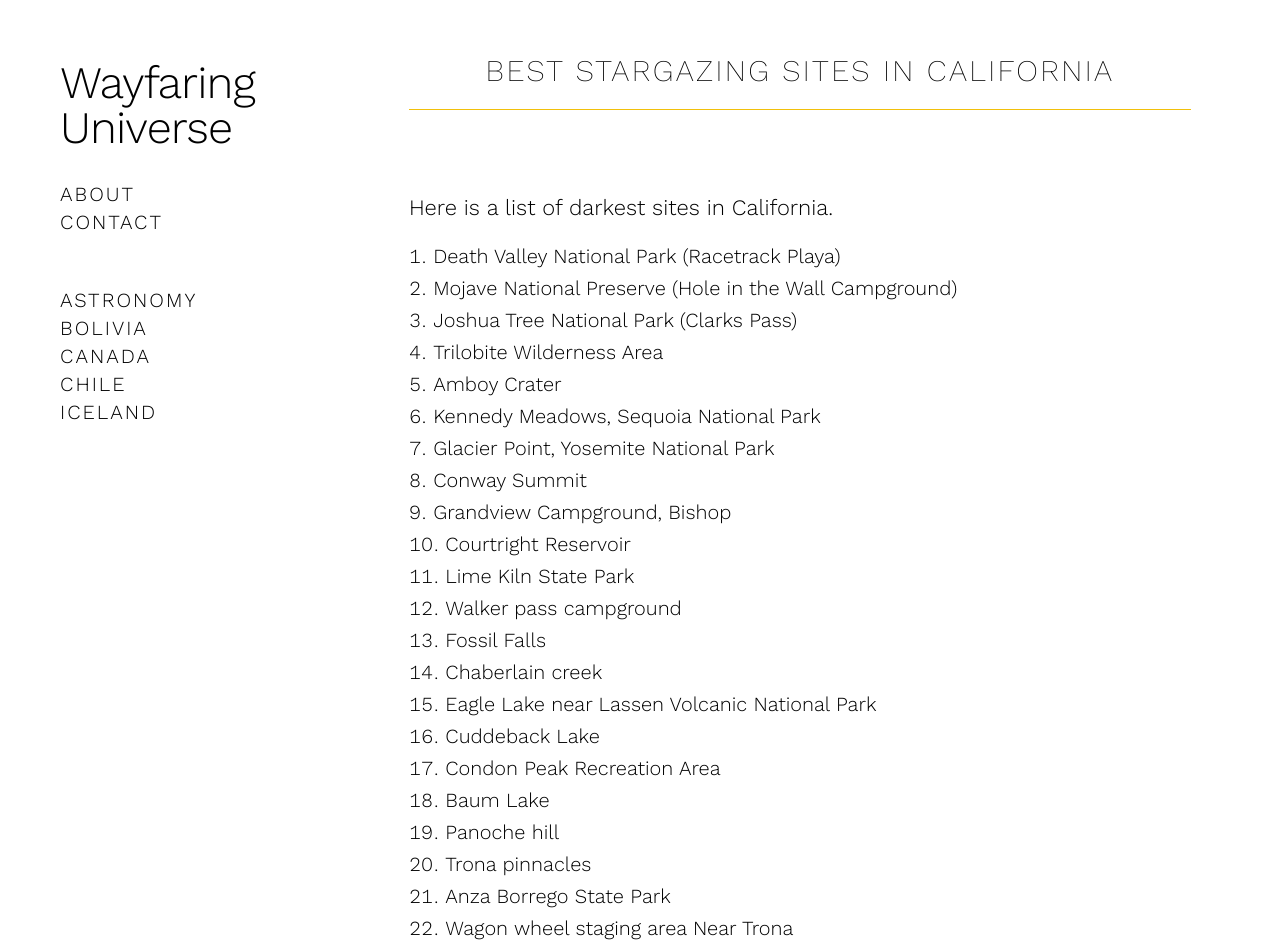
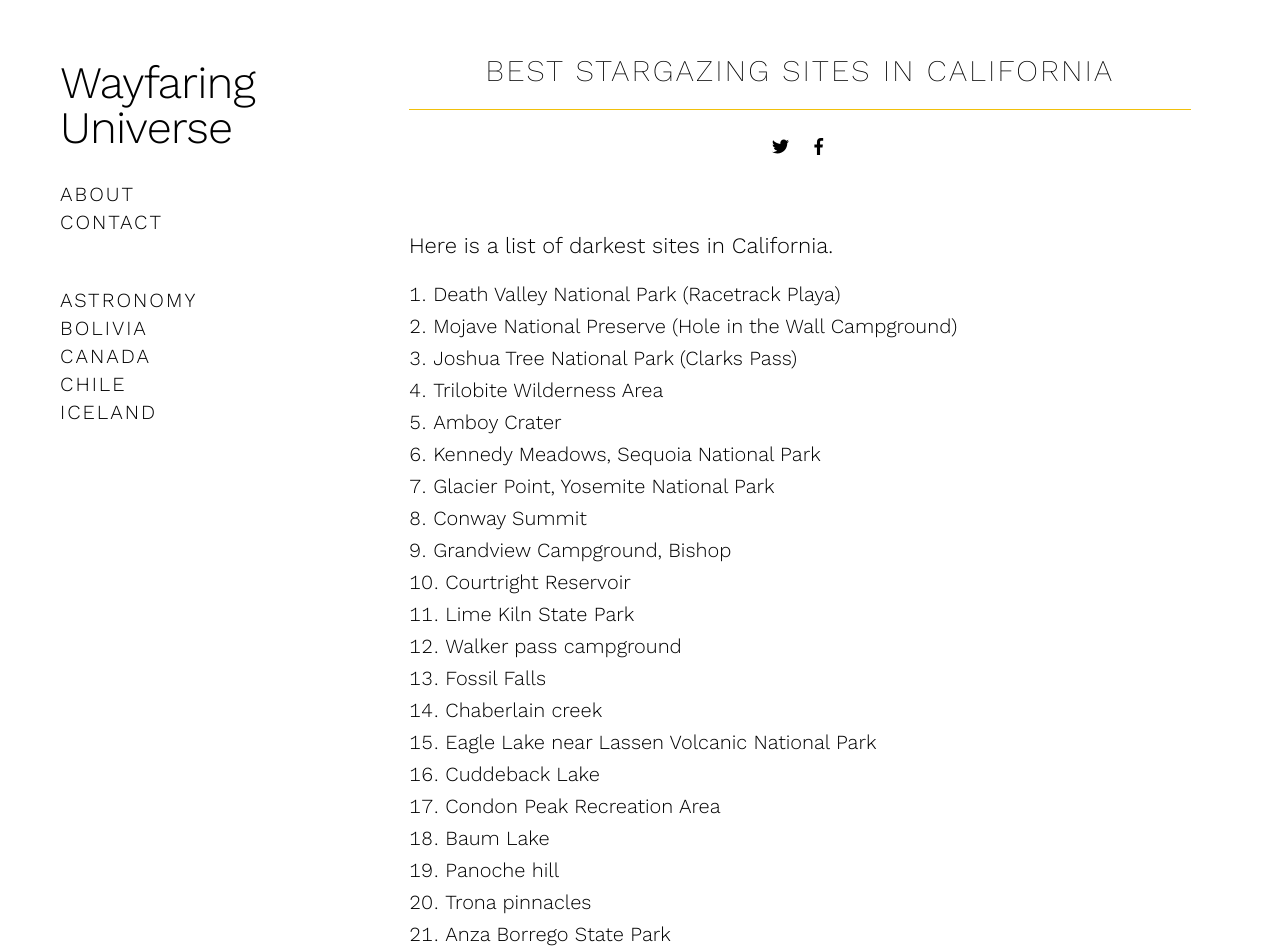
Before and after one commit to anumehashukla/wayfaringuniverse, a Jekyll site: the page built from _posts/Astronomy/2014-06-28-stargazing-sites-in-california.md, in a window 1280 px wide and 1400 px high. Shown: the top 952 px of the window. Built offline with Jekyll 4.4.1, drawn with Linux system fonts in a browser that asks for light colours; nearby versions of some CDN libraries.

Commit message:
Adding social share functionality for each post

```diff
--- /dev/null
+++ b/_includes/post-share.html
@@ -0,0 +1,14 @@
+<div class="post__share">
+<ul class="socials">
+  <li class="socials__item">
+    <a class="post__item__link" href="https://twitter.com/intent/tweet?text={{ page.title }}&url={{ site.url }}{{ page.url }}&via={{ site.twitter_username }}&related={{ site.twitter_username }}" rel="nofollow" title="Share on Twitter">
+      <i class="fab fa-twitter" aria-hidden="true"></i>
+    </a>
+  </li>
+  <li class="socials__item">
+    <a class="post__item__link" href="https://facebook.com/sharer.php?u={{ site.url }}{{ page.url }}" rel="nofollow" target="_blank" title="Share on Facebook">
+      <i class="fab fa-facebook-f" aria-hidden="true"></i>
+    </a>
+  </li>
+</ul>
+</div>
--- a/_layouts/post.html
+++ b/_layouts/post.html
@@ -8,6 +8,8 @@ layout: default
     <hr>
   </div>
 </section>
+
+{% include post-share.html %}
 
 <section class="single">
   <div class="wrap">
--- a/_sass/_includes/_socials.scss
+++ b/_sass/_includes/_socials.scss
@@ -52,3 +52,19 @@
     color: $background-color;
   }
 }
+.post__share {
+  text-align: center;
+}
+
+.post__item__link {
+  position: relative;
+  display: block;
+  width: 30px;
+  height: 30px;
+  border-radius: 100%;
+  font-size: 17px;
+  line-height: 1;
+  color: #000;
+  background: none !important;
+  text-align: center;
+}
```
